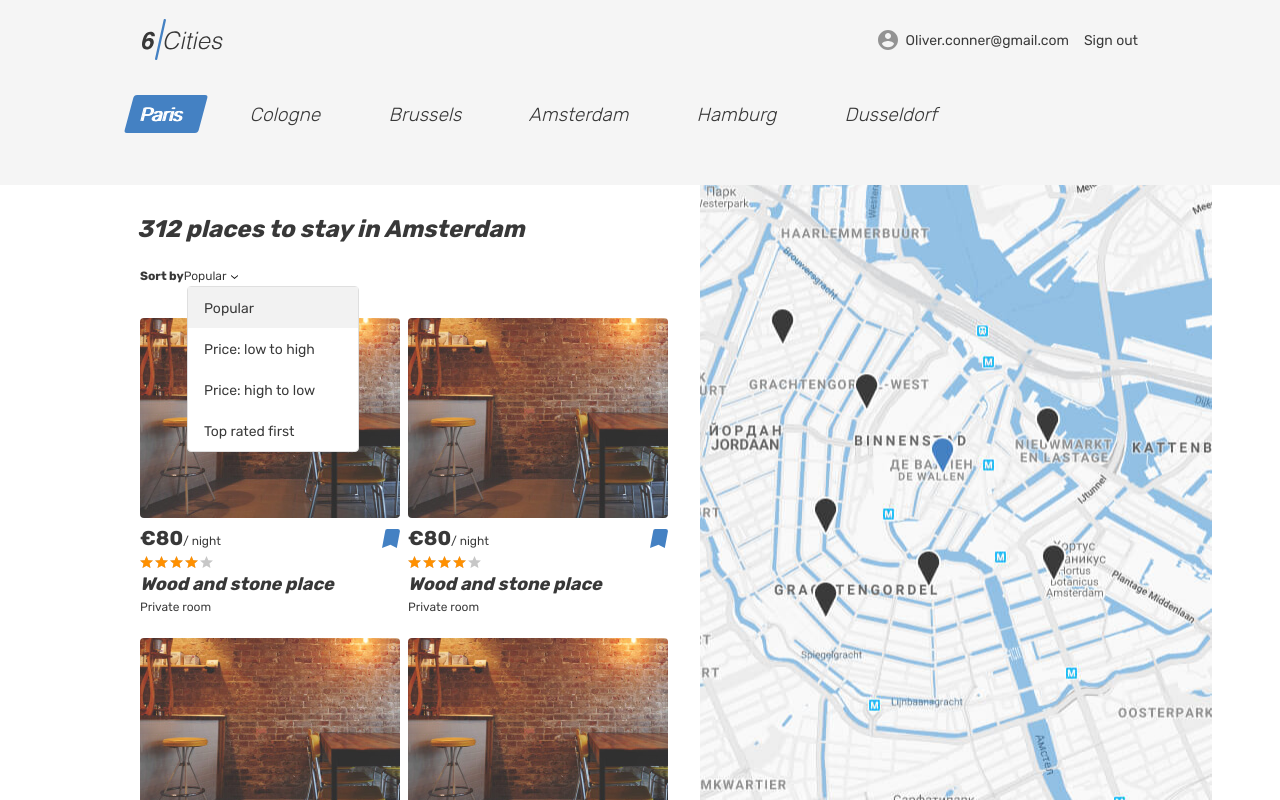
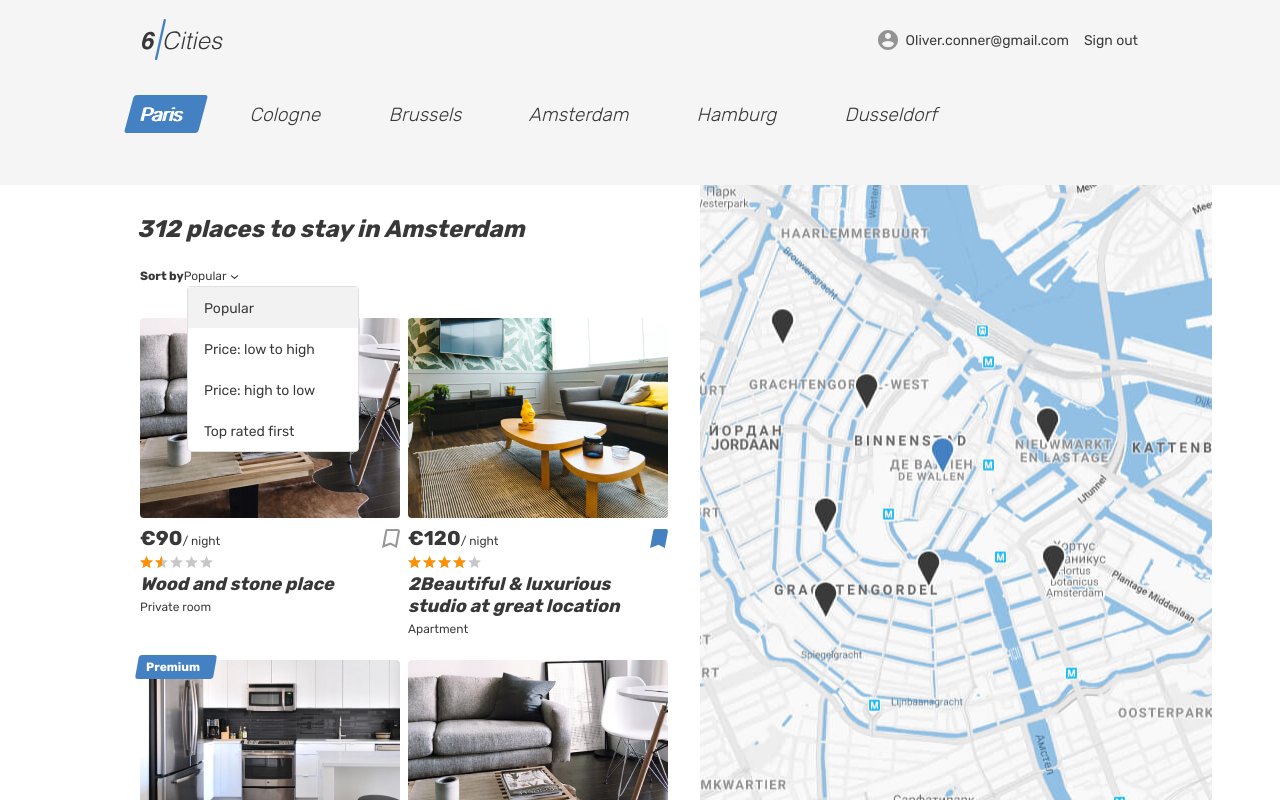
Before and after one commit to kalaganov5/465875-six-cities-9, a React (Create React App) app in the folder project/: page / in a window 1280 px wide. Built offline with nearby package versions, Linux system fonts and the light colour scheme.

Commit message:
Передача предложений на главную страницу

```diff
--- a/project/src/components/app/app.tsx
+++ b/project/src/components/app/app.tsx
@@ -7,18 +7,23 @@ import PageFavorites from 'pages/page-favorites';
 import PageProperty from 'pages/page-property';
 import PageNotFound from 'pages/page-not-found';
 import {AppRoute} from 'const';
+import {Offers} from '../../types/app';
 
 type appProps = {
   userEmail: string,
+  offers: Offers,
 }
 
-function App({userEmail}: appProps): JSX.Element {
+function App({userEmail, offers}: appProps): JSX.Element {
+
+  // eslint-disable-next-line no-console
+  console.log(offers);
   const isAuth = userEmail !== '';
   return (
     <BrowserRouter>
       <Routes>
         <Route path='/' element={<Layout userEmail={userEmail}/>}>
-          <Route index element={<PageMain />} />
+          <Route index element={<PageMain offers = {offers} />} />
           <Route path={AppRoute.Login} element={<PageAuth/>} />
           <Route path={AppRoute.Property} >
             <Route index  element={<PageNotFound />} />
--- a/project/src/components/offers/offer-item/offer-item.tsx
+++ b/project/src/components/offers/offer-item/offer-item.tsx
@@ -1,22 +1,38 @@
-import {setRatingStyle} from 'utils/utils';
+import {ratingToCss} from 'utils/utils';
 import {Link} from 'react-router-dom';
 import {AppRoute} from 'const';
+import {Offer} from '../../../types/app';
+import clsx from 'clsx';
 
-function OfferItem(): JSX.Element {
+type OfferItemProps = {
+  offer: Offer;
+}
+
+function OfferItem({offer}: OfferItemProps): JSX.Element {
+
+  const {id, price, previewImage, isFavorite, rating, title, type, isPremium} = offer;
+  const isFavoriteClass = isFavorite ? 'place-card__bookmark-button--active' : '';
+  const isPremiumMarkup = isPremium ? (
+    <div className="place-card__mark">
+      <span>Premium</span>
+    </div>
+  ) : '';
+
   return (
     <article className="cities__place-card place-card">
+      {isPremiumMarkup}
       <div className="cities__image-wrapper place-card__image-wrapper">
-        <Link to={AppRoute.Property}>
-          <img className="place-card__image" src="img/room.jpg" width="260" height="200" alt="" />
+        <Link to={`${AppRoute.Property}/${id}`}>
+          <img className="place-card__image" src={previewImage} width="260" height="200" alt="" />
         </Link>
       </div>
       <div className="place-card__info">
         <div className="place-card__price-wrapper">
           <div className="place-card__price">
-            <b className="place-card__price-value">&euro;80</b>
+            <b className="place-card__price-value">&euro;{price}</b>
             <span className="place-card__price-text">&#47;&nbsp;night</span>
           </div>
-          <button className="place-card__bookmark-button place-card__bookmark-button--active button" type="button">
+          <button className={clsx('place-card__bookmark-button', isFavoriteClass, 'button')} type="button">
             <svg className="place-card__bookmark-icon" width="18" height="19">
               <use xlinkHref="#icon-bookmark"></use>
             </svg>
@@ -25,14 +41,14 @@ function OfferItem(): JSX.Element {
         </div>
         <div className="place-card__rating rating">
           <div className="place-card__stars rating__stars">
-            <span style={setRatingStyle('80')}></span>
+            <span style={ratingToCss(rating)}></span>
             <span className="visually-hidden">Rating</span>
           </div>
         </div>
         <h2 className="place-card__name">
-          <Link to={AppRoute.Property}>Wood and stone place</Link>
+          <Link to={AppRoute.Property}>{title}</Link>
         </h2>
-        <p className="place-card__type">Private room</p>
+        <p className="place-card__type">{type}</p>
       </div>
     </article>
   );
--- a/project/src/components/offers/offers.tsx
+++ b/project/src/components/offers/offers.tsx
@@ -1,6 +1,11 @@
 import OfferItem from './offer-item/offer-item';
+import {Offers as OffersType} from '../../types/app';
 
-function Offers(): JSX.Element {
+type OffersProps = {
+  offers: OffersType,
+}
+
+function Offers({offers}: OffersProps): JSX.Element {
   return (
     <div className="cities">
       <div className="cities__places-container container">
@@ -23,10 +28,7 @@ function Offers(): JSX.Element {
             </ul>
           </form>
           <div className="cities__places-list places__list tabs__content">
-            <OfferItem />
-            <OfferItem />
-            <OfferItem />
-            <OfferItem />
+            {offers.map((offer) => (<OfferItem key = {offer.id} offer = {offer}/>))}
           </div>
         </section>
         <div className="cities__right-section">
--- a/project/src/index.tsx
+++ b/project/src/index.tsx
@@ -1,6 +1,7 @@
 import React from 'react';
 import ReactDOM from 'react-dom';
 import App from 'components/app/app';
+import {offers} from './mocks/offers';
 
 const Settings = {
   USER_EMAIL: 'Oliver.conner@gmail.com',
@@ -11,6 +12,7 @@ ReactDOM.render(
   <React.StrictMode>
     <App
       userEmail = {Settings.USER_EMAIL}
+      offers = {offers}
     />
   </React.StrictMode>,
   document.getElementById('root'));
--- a/project/src/mocks/offers.ts
+++ b/project/src/mocks/offers.ts
@@ -11,7 +11,7 @@ export const offers: Offer[] = [
         zoom: 10,
       },
     },
-    title: 'Beautiful & luxurious studio at great location',
+    title: 'Wood and stone place',
     description: 'A quiet cozy and picturesque that hides behind a a river by the unique lightness of Amsterdam. The building is green and from 18th century.',
     host: {
       id: 1,
@@ -19,7 +19,184 @@ export const offers: Offer[] = [
       isPro: true,
       avatar: 'avatar.svg',
     },
-    previewImage: '../../public/img/apartment-small-03.jpg',
+    previewImage: 'img/apartment-01.jpg',
+    images: [
+      {
+        src: 'apartment-01.jpg',
+        description: 'alt text',
+      },
+      {
+        src: 'apartment-02.jpg',
+        description: 'alt text',
+      },
+      {
+        src: 'apartment-03.jpg',
+        description: 'alt text',
+      },
+      {
+        src: 'room.jpg',
+        description: 'alt text',
+      },
+      {
+        src: 'studio-01.jpg',
+        description: 'alt text',
+      },
+      {
+        src: 'apartment-01.jpg',
+        description: 'alt text',
+      },
+    ],
+    isFavorite: false,
+    isPremium: false,
+    rating: 1.5,
+    location: {
+      latitude: 52.35514938496378,
+      longitude: 4.673877537499948,
+      zoom: 8,
+    },
+    type: 'Private room',
+    bedrooms: 3,
+    maxAdults: 4,
+    price: 90,
+    options: ['Wi-Fi', 'Heating', 'Kitchen', 'Washing machine', 'Cabel TV', 'Towels'],
+  },
+  {
+    id: 2,
+    city: {
+      name: 'Moscow',
+      location: {
+        latitude: 52.370216,
+        longitude: 4.895168,
+        zoom: 10,
+      },
+    },
+    title: '2Beautiful & luxurious studio at great location',
+    description: 'A quiet cozy and picturesque that hides behind a a river by the unique lightness of Amsterdam. The building is green and from 18th century.',
+    host: {
+      id: 1,
+      name: 'Angelina',
+      isPro: true,
+      avatar: 'avatar.svg',
+    },
+    previewImage: 'img/apartment-02.jpg',
+    images: [
+      {
+        src: 'apartment-01.jpg',
+        description: 'alt text',
+      },
+      {
+        src: 'apartment-02.jpg',
+        description: 'alt text',
+      },
+      {
+        src: 'apartment-03.jpg',
+        description: 'alt text',
+      },
+      {
+        src: 'room.jpg',
+        description: 'alt text',
+      },
+      {
+        src: 'studio-01.jpg',
+        description: 'alt text',
+      },
+      {
+        src: 'apartment-01.jpg',
+        description: 'alt text',
+      },
+    ],
+    isFavorite: true,
+    isPremium: false,
+    rating: 4,
+    location: {
+      latitude: 52.35514938496378,
+      longitude: 4.673877537499948,
+      zoom: 8,
+    },
+    type: 'Apartment',
+    bedrooms: 3,
+    maxAdults: 4,
+    price: 120,
+    options: ['Wi-Fi', 'Heating', 'Kitchen', 'Washing machine', 'Cabel TV', 'Towels'],
+  },
+  {
+    id: 3,
+    city: {
+      name: 'Amsterdam',
+      location: {
+        latitude: 52.370216,
+        longitude: 4.895168,
+        zoom: 10,
+      },
+    },
+    title: '3Beautiful & luxurious studio at great location',
+    description: 'A quiet cozy and picturesque that hides behind a a river by the unique lightness of Amsterdam. The building is green and from 18th century.',
+    host: {
+      id: 2,
+      name: 'Emelya',
+      isPro: true,
+      avatar: 'avatar.svg',
+    },
+    previewImage: 'img/apartment-03.jpg',
+    images: [
+      {
+        src: 'apartment-01.jpg',
+        description: 'alt text',
+      },
+      {
+        src: 'apartment-02.jpg',
+        description: 'alt text',
+      },
+      {
+        src: 'apartment-03.jpg',
+        description: 'alt text',
+      },
+      {
+        src: 'room.jpg',
+        description: 'alt text',
+      },
+      {
+        src: 'studio-01.jpg',
+        description: 'alt text',
+      },
+      {
+        src: 'apartment-01.jpg',
+        description: 'alt text',
+      },
+    ],
+    isFavorite: true,
+    isPremium: true,
+    rating: 4.8,
+    location: {
+      latitude: 52.35514938496378,
+      longitude: 4.673877537499948,
+      zoom: 8,
+    },
+    type: 'Apartment',
+    bedrooms: 3,
+    maxAdults: 4,
+    price: 210,
+    options: ['Wi-Fi', 'Heating', 'Kitchen', 'Washing machine', 'Cabel TV', 'Towels'],
+  },
+  {
+    id: 4,
+    city: {
+      name: 'Minsk',
+      location: {
+        latitude: 52.370216,
+        longitude: 4.895168,
+        zoom: 10,
+      },
+    },
+    title: '4Beautiful & luxurious studio at great location',
+    description: 'A quiet cozy and picturesque that hides behind a a river by the unique lightness of Amsterdam. The building is green and from 18th century.',
+    host: {
+      id: 2,
+      name: 'Emelya',
+      isPro: true,
+      avatar: 'avatar.svg',
+    },
+    previewImage: 'img/apartment-01.jpg',
     images: [
       {
         src: 'apartment-01.jpg',
@@ -61,24 +238,24 @@ export const offers: Offer[] = [
     options: ['Wi-Fi', 'Heating', 'Kitchen', 'Washing machine', 'Cabel TV', 'Towels'],
   },
   {
-    id: 2,
+    id: 5,
     city: {
-      name: 'Amsterdam',
+      name: 'Minsk',
       location: {
         latitude: 52.370216,
         longitude: 4.895168,
         zoom: 10,
       },
     },
-    title: '2Beautiful & luxurious studio at great location',
+    title: '4Beautiful & luxurious studio at great location',
     description: 'A quiet cozy and picturesque that hides behind a a river by the unique lightness of Amsterdam. The building is green and from 18th century.',
     host: {
-      id: 1,
-      name: 'Angelina',
+      id: 2,
+      name: 'Emelya',
       isPro: true,
       avatar: 'avatar.svg',
     },
-    previewImage: 'apartment-small-03.jpg',
+    previewImage: 'img/apartment-01.jpg',
     images: [
       {
         src: 'apartment-01.jpg',
@@ -120,66 +297,7 @@ export const offers: Offer[] = [
     options: ['Wi-Fi', 'Heating', 'Kitchen', 'Washing machine', 'Cabel TV', 'Towels'],
   },
   {
-    id: 3,
-    city: {
-      name: 'Amsterdam',
-      location: {
-        latitude: 52.370216,
-        longitude: 4.895168,
-        zoom: 10,
-      },
-    },
-    title: '3Beautiful & luxurious studio at great location',
-    description: 'A quiet cozy and picturesque that hides behind a a river by the unique lightness of Amsterdam. The building is green and from 18th century.',
-    host: {
-      id: 2,
-      name: 'Emelya',
-      isPro: true,
-      avatar: 'avatar.svg',
-    },
-    previewImage: 'apartment-small-03.jpg',
-    images: [
-      {
-        src: 'apartment-01.jpg',
-        description: 'alt text',
-      },
-      {
-        src: 'apartment-02.jpg',
-        description: 'alt text',
-      },
-      {
-        src: 'apartment-03.jpg',
-        description: 'alt text',
-      },
-      {
-        src: 'room.jpg',
-        description: 'alt text',
-      },
-      {
-        src: 'studio-01.jpg',
-        description: 'alt text',
-      },
-      {
-        src: 'apartment-01.jpg',
-        description: 'alt text',
-      },
-    ],
-    isFavorite: true,
-    isPremium: false,
-    rating: 4.8,
-    location: {
-      latitude: 52.35514938496378,
-      longitude: 4.673877537499948,
-      zoom: 8,
-    },
-    type: 'Apartment',
-    bedrooms: 3,
-    maxAdults: 4,
-    price: 120,
-    options: ['Wi-Fi', 'Heating', 'Kitchen', 'Washing machine', 'Cabel TV', 'Towels'],
-  },
-  {
-    id: 4,
+    id: 6,
     city: {
       name: 'Minsk',
       location: {
@@ -196,7 +314,7 @@ export const offers: Offer[] = [
       isPro: true,
       avatar: 'avatar.svg',
     },
-    previewImage: 'apartment-small-03.jpg',
+    previewImage: 'img/apartment-01.jpg',
     images: [
       {
         src: 'apartment-01.jpg',
--- a/project/src/pages/page-main.tsx
+++ b/project/src/pages/page-main.tsx
@@ -2,8 +2,13 @@ import CitiesMenu from 'components/cities-menu/cities-menu';
 import Offers from 'components/offers/offers';
 import {useSearchParams} from 'react-router-dom';
 import {cities} from 'const';
+import {Offers as OffersType} from '../types/app';
 
-function PageMain(): JSX.Element {
+type PageMainProps = {
+  offers: OffersType;
+}
+
+function PageMain({offers}: PageMainProps): JSX.Element {
   const [searchParams] = useSearchParams();
 
   const cityParam:string = searchParams.get('city') || '';
@@ -13,7 +18,7 @@ function PageMain(): JSX.Element {
     <>
       <h1 className="visually-hidden">Cities</h1>
       <CitiesMenu currentCity={isCityCorrect ? cityParam : cities[0]} />
-      <Offers />
+      <Offers offers = {offers} />
     </>
   );
 }
--- a/project/src/types/app.ts
+++ b/project/src/types/app.ts
@@ -53,3 +53,5 @@ export type Review = {
   date: string,
   rating: number,
 }
+
+export type Offers = Offer[];
--- a/project/src/utils/utils.tsx
+++ b/project/src/utils/utils.tsx
@@ -1,3 +1,9 @@
 import React from 'react';
 
 export const setRatingStyle = (rating: string):React.CSSProperties => ({width: `${rating}%`});
+
+export const ratingToCss = (rating: number) => {
+  const ratingStep = 20;
+  const ratingCssValue = rating * ratingStep;
+  return setRatingStyle(`${ratingCssValue}`);
+};
```
